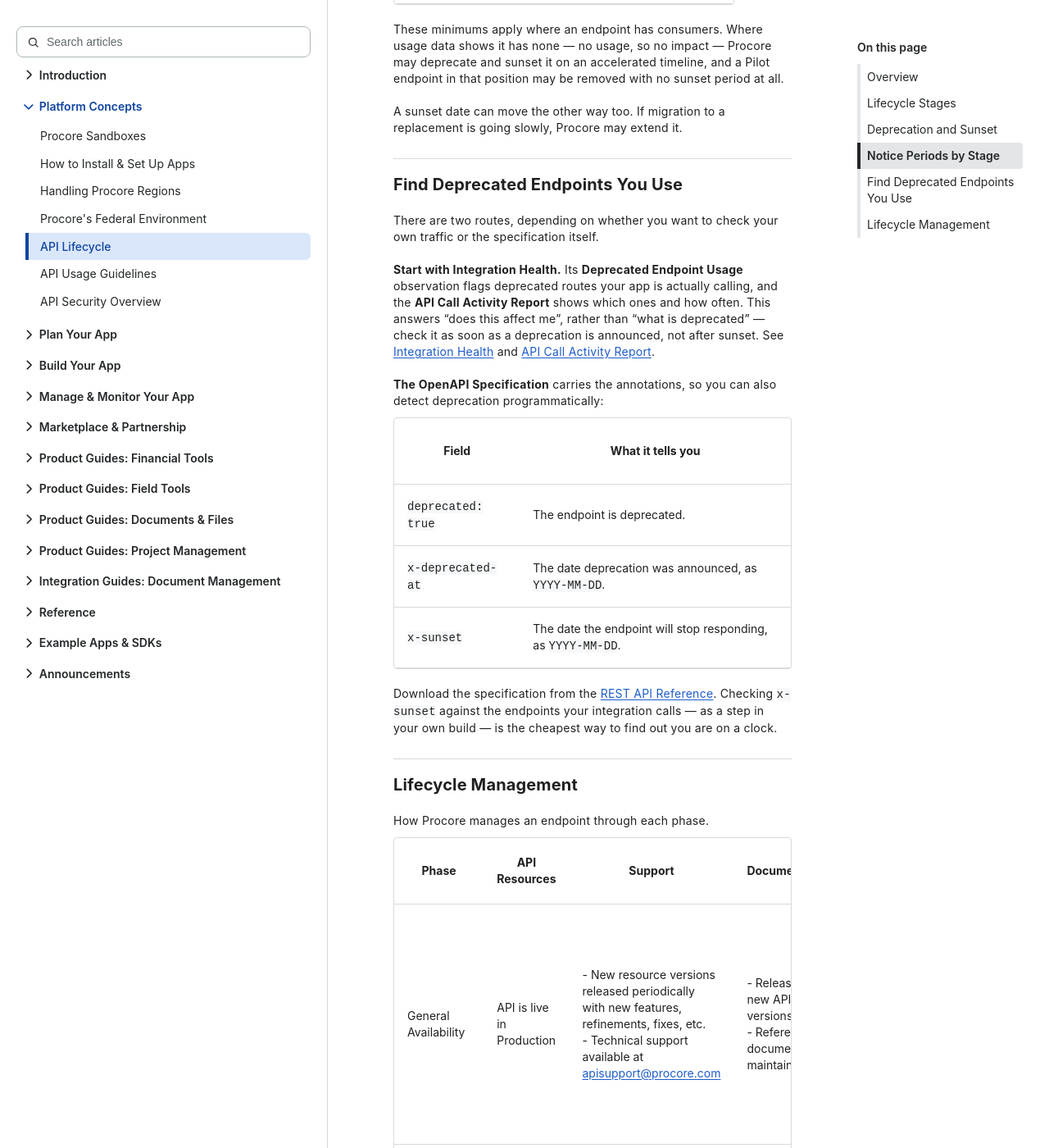
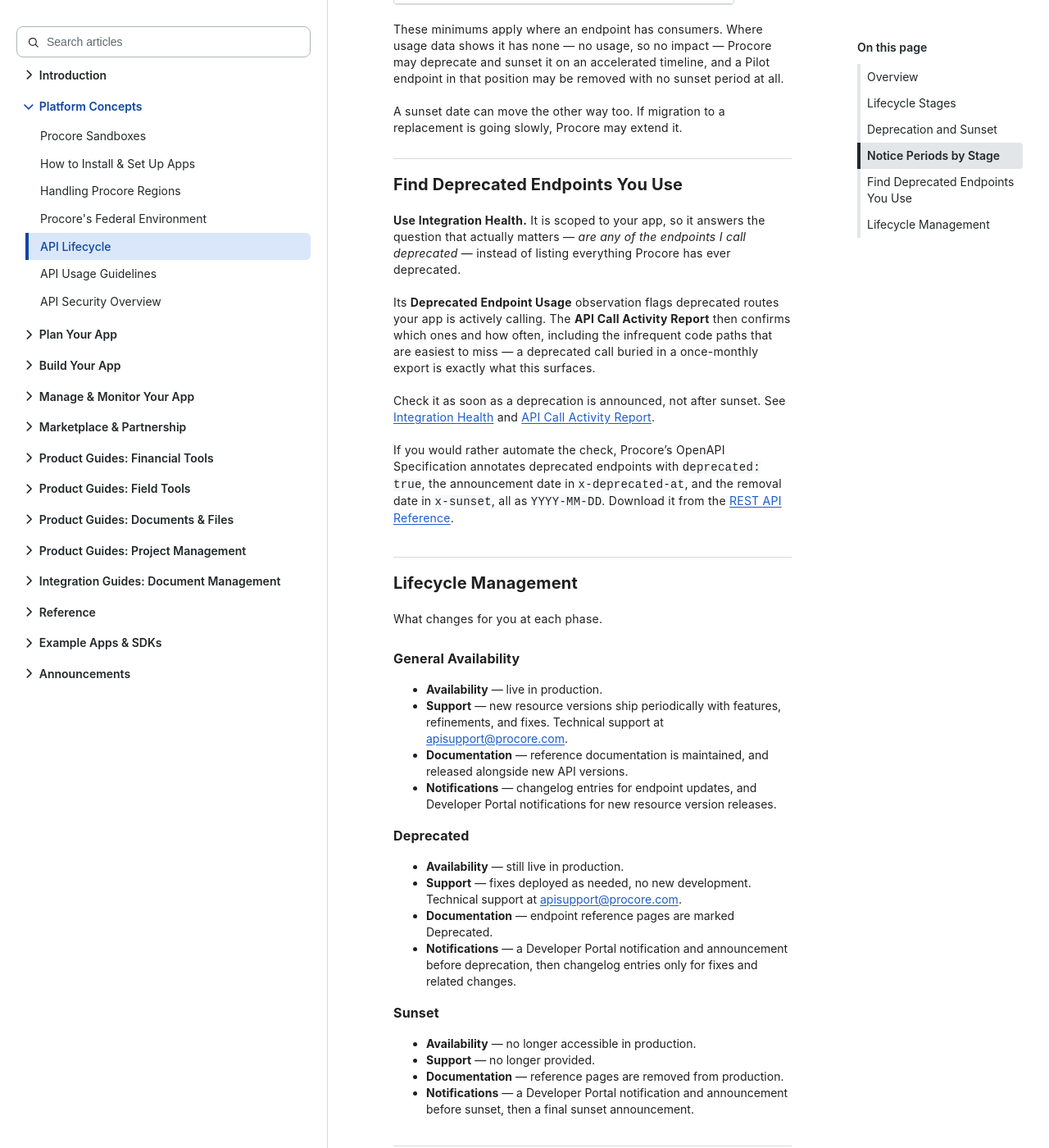
Before and after one commit to procore/documentation, a Jekyll site: the page built from getting_started/rest_api_lifecycle.md, in a window 1280 px wide and 1400 px high, scrolled down 1565 px. Shown: the whole window at 82% size. Built offline with Jekyll 4.4.1, drawn with Linux system fonts in a browser that asks for light colours; comment, search, counter and statistics services are not loaded; some of the changed text lies outside the part shown.

Commit message:
docs: unpack the Lifecycle Management table and lead harder on Integration Health
The five-column table squeezed four bullet lists into narrow columns,
so every cell wrapped after two or three words and the rows ran to six
lines each. It is now three subsections - General Availability,
Deprecated, Sunset - each with Availability, Support, Documentation and
Notifications as its own line. Same content, read vertically instead of
across a squeezed grid. Renamed the "API Resources" column to
Availability, which is what it described.

Detection now leads on Integration Health rather than presenting it as
one of two equal routes. It is scoped to the app, so it answers "are
any of the endpoints I call deprecated" instead of listing everything
Procore has deprecated. The OpenAPI annotations drop from a table to a
single closing sentence for anyone automating the check.

Co-Authored-By: Claude Opus 5 <noreply@anthropic.com>

```diff
--- a/getting_started/rest_api_lifecycle.md
+++ b/getting_started/rest_api_lifecycle.md
@@ -53,34 +53,38 @@ A sunset date can move the other way too. If migration to a replacement is going
 ***
 ## Find Deprecated Endpoints You Use
 
-There are two routes, depending on whether you want to check your own traffic or the specification itself.
+**Use Integration Health.** It is scoped to your app, so it answers the question that actually matters — *are any of the endpoints I call deprecated* — instead of listing everything Procore has ever deprecated.
 
-**Start with Integration Health.** Its **Deprecated Endpoint Usage** observation flags deprecated routes your app is actually calling, and the **API Call Activity Report** shows which ones and how often. This answers "does this affect me", rather than "what is deprecated" — check it as soon as a deprecation is announced, not after sunset. See [Integration Health]({{ site.url }}{{ site.baseurl }}{% link api_essentials/integration_health.md %}#deprecated-endpoint-usage) and [API Call Activity Report]({{ site.url }}{{ site.baseurl }}{% link api_essentials/app_performance_metrics.md %}).
+Its **Deprecated Endpoint Usage** observation flags deprecated routes your app is actively calling. The **API Call Activity Report** then confirms which ones and how often, including the infrequent code paths that are easiest to miss — a deprecated call buried in a once-monthly export is exactly what this surfaces.
 
-**The OpenAPI Specification** carries the annotations, so you can also detect deprecation programmatically:
+Check it as soon as a deprecation is announced, not after sunset. See [Integration Health]({{ site.url }}{{ site.baseurl }}{% link api_essentials/integration_health.md %}#deprecated-endpoint-usage) and [API Call Activity Report]({{ site.url }}{{ site.baseurl }}{% link api_essentials/app_performance_metrics.md %}).
 
-| Field | What it tells you |
-| --- | --- |
-| `deprecated: true` | The endpoint is deprecated. |
-| `x-deprecated-at` | The date deprecation was announced, as `YYYY-MM-DD`. |
-| `x-sunset` | The date the endpoint will stop responding, as `YYYY-MM-DD`. |
-
-Download the specification from the <a href="https://developers.procore.com/reference/rest/docs/rest-api-overview" target="_blank">REST API Reference</a>. Checking `x-sunset` against the endpoints your integration calls — as a step in your own build — is the cheapest way to find out you are on a clock.
-
-<div class="details-bottom-spacing"></div>
+If you would rather automate the check, Procore's OpenAPI Specification annotates deprecated endpoints with `deprecated: true`, the announcement date in `x-deprecated-at`, and the removal date in `x-sunset`, all as `YYYY-MM-DD`. Download it from the <a href="https://developers.procore.com/reference/rest/docs/rest-api-overview" target="_blank">REST API Reference</a>.
+<br><br>
 
 ***
 ## Lifecycle Management
 
-How Procore manages an endpoint through each phase.
+What changes for you at each phase.
 
-| Phase      | API Resources                             | Support                                                                                                                                                | Documentation                                                            | Change Notification                                                                                                                         |
-| ---------- | ----------------------------------------- | ------------------------------------------------------------------------------------------------------------------------------------------------------ | ------------------------------------------------------------------------ | ------------------------------------------------------------------------------------------------------------------------------------------- |
-| General Availability | API is live in Production       | - New resource versions released periodically with new features, refinements, fixes, etc.<br>- Technical support available at <apisupport@procore.com> | - Released with new API versions<br>- Reference documentation maintained | - Changelog entries published for updates to resource endpoints<br> - Developer Portal notifications covering new resource version releases |
-| Deprecated | API is live in Production                 | - Fixes deployed as needed<br>- No new development<br>- Technical support available at <apisupport@procore.com>                                        | - Endpoint reference pages marked as 'Deprecated'                        | - Developer Portal notification and announcement prior to deprecation<br> - Changelog entries published only for fixes and related changes  |
-| Sunset     | API is no longer accessible in Production | - Support no longer provided                                                                                                                           | - Reference pages no longer accessible in Production                     | - Developer Portal notification and announcement prior to sunset<br> - Final sunset announcement                                            |
+### General Availability
+- **Availability** — live in production.
+- **Support** — new resource versions ship periodically with features, refinements, and fixes. Technical support at <apisupport@procore.com>.
+- **Documentation** — reference documentation is maintained, and released alongside new API versions.
+- **Notifications** — changelog entries for endpoint updates, and Developer Portal notifications for new resource version releases.
 
-<div class="details-bottom-spacing"></div>
+### Deprecated
+- **Availability** — still live in production.
+- **Support** — fixes deployed as needed, no new development. Technical support at <apisupport@procore.com>.
+- **Documentation** — endpoint reference pages are marked Deprecated.
+- **Notifications** — a Developer Portal notification and announcement before deprecation, then changelog entries only for fixes and related changes.
+
+### Sunset
+- **Availability** — no longer accessible in production.
+- **Support** — no longer provided.
+- **Documentation** — reference pages are removed from production.
+- **Notifications** — a Developer Portal notification and announcement before sunset, then a final sunset announcement.
+<br><br>
 
 ***
 ## Need Help?
```
